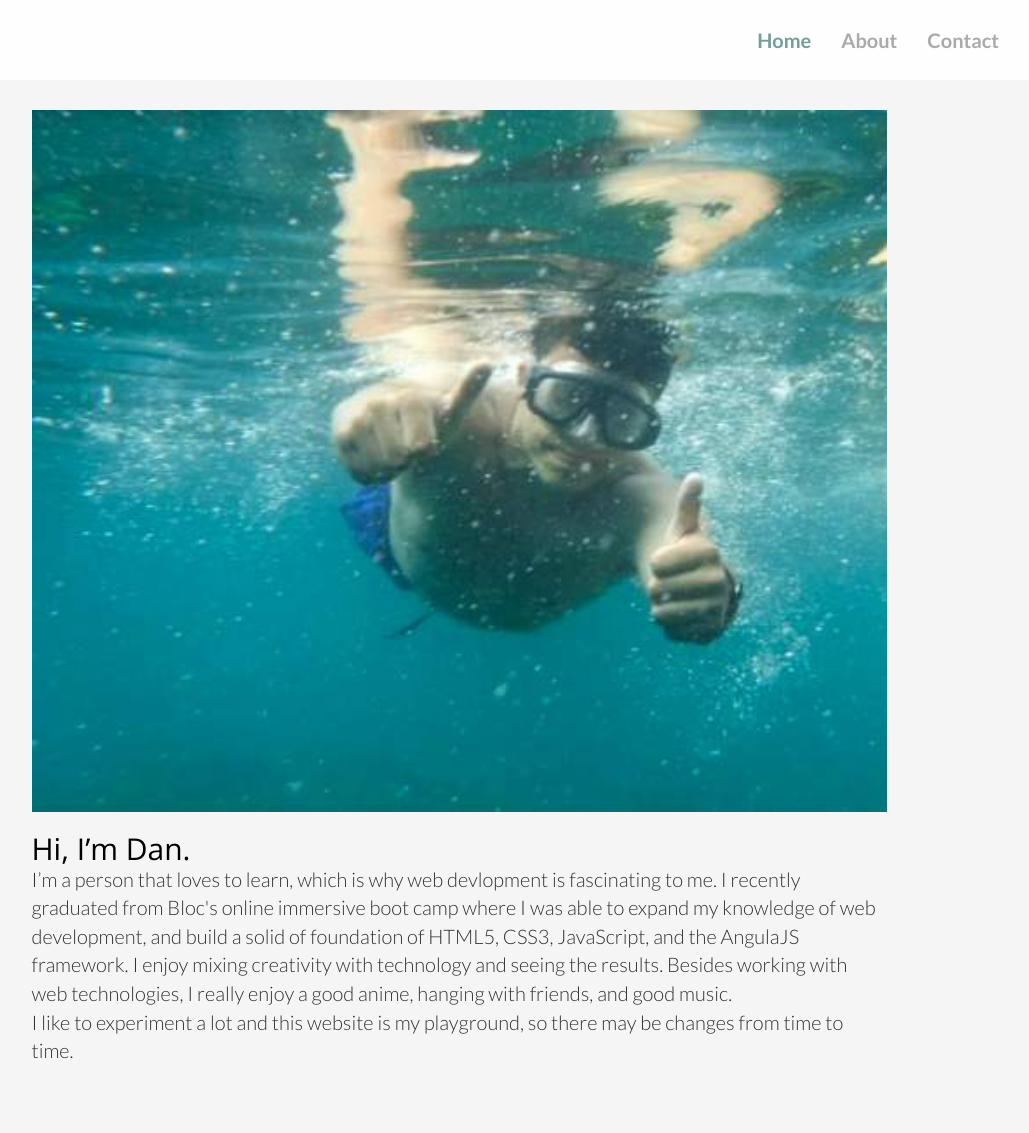
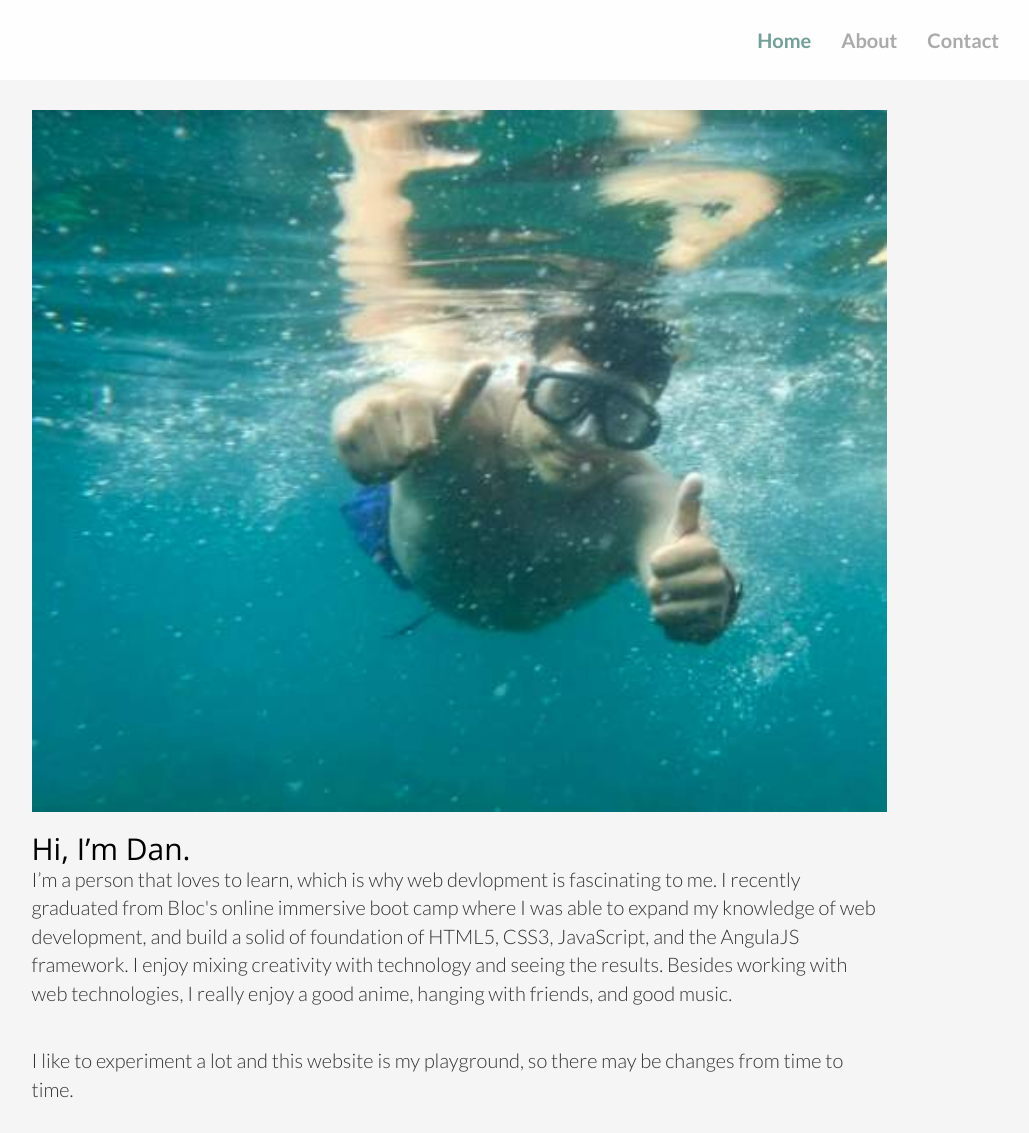
Before and after one commit to dfuentes22/dfuentes22.github.io, a Jekyll site: the page built from about.md, in a window 1280 px wide. Shown: the whole page, without its empty margins (181-1210 px from the left). Built offline with Jekyll 4.4.1, drawn with Linux system fonts in a browser that asks for light colours; nearby versions of some CDN libraries; before the commit the page ends 1095 px from its top, so only the background shows below that.

```diff
--- a/about.md
+++ b/about.md
@@ -9,8 +9,8 @@ permalink: /about/
 <div class="about">
     <img src="/img/dan.jpg">
     <h2>Hi, I’m Dan.</h2>
-    I’m a person that loves to learn, which is why web devlopment is fascinating to me. I recently graduated from Bloc's online immersive boot camp where I was able to expand my knowledge of web development, and build a solid of foundation of HTML5, CSS3, JavaScript, and the AngulaJS framework. I enjoy mixing creativity with technology and seeing the results.
-    Besides working with web technologies, I really enjoy a good anime, hanging with friends, and good music.
+    <p>I’m a person that loves to learn, which is why web devlopment is fascinating to me. I recently graduated from Bloc's online immersive boot camp where I was able to expand my knowledge of web development, and build a solid of foundation of HTML5, CSS3, JavaScript, and the AngulaJS framework. I enjoy mixing creativity with technology and seeing the results.
+    Besides working with web technologies, I really enjoy a good anime, hanging with friends, and good music.</p>
     <br>
-    I like to experiment a lot and this website is my playground, so there may be changes from time to time.
+    <p>I like to experiment a lot and this website is my playground, so there may be changes from time to time.</p>
 </div>
```
